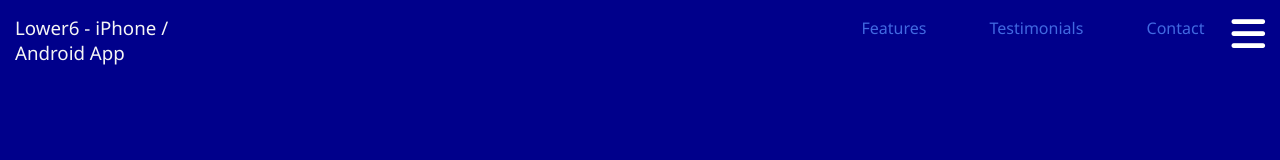
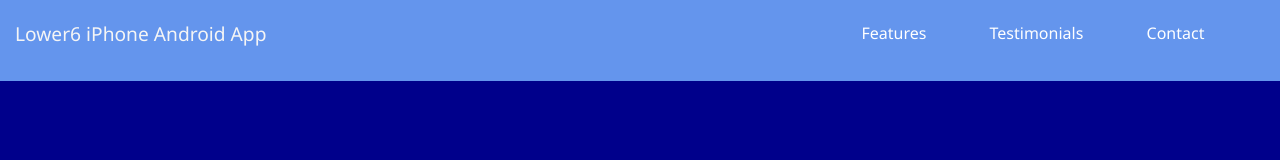
Before and after one commit to rhx1138/lower6-app, a plain HTML site: page index.html in a window 1280 px wide. Drawn offline with Linux system fonts and the light colour scheme.

Commit message:
fixed navbar responsive issue

```diff
--- a/assets/styles.css
+++ b/assets/styles.css
@@ -23,6 +23,12 @@ header {
     font-size: 2.4em;
     color: #ffffff;
     line-height: 50px;
+    text-align: left;
+}
+
+.nav-logo {
+    font-size: larger;
+    margin-top: 5px;
 }
 
 .nav-wrap {
@@ -57,7 +63,7 @@ nav ul li {
 nav ul li a {
     display: inline-block;
     padding: 12px;
-    color: royalblue;
+    color: white;
     text-decoration: none;
 }
 
@@ -73,23 +79,21 @@ nav ul li a {
 
 @media (min-width: 768px) {
     .menu-icon {
-        display: none;
+        visibility: hidden;
     }
 
-    .nav-wrap {
-        background-color: transparent;
-    }
 
     nav {
         position: relative;
         top: -10px;
         background-color: transparent;
+        left: 0px;
     }
 
     nav ul {
         max-height: 70px;
         text-align: right;
-        ;
+        margin-top: 5px;
     }
 
     nav ul li {
--- a/index.html
+++ b/index.html
@@ -14,9 +14,9 @@
 <body>
     <header>
         <div class="nav-wrap">
-            <span class="head-logo">
-                <h3>Lower6 - iPhone / Android App</h3>
-            </span>
+            <div class="nav-logo">
+                <span>Lower6&nbsp;iPhone&nbsp;Android&nbsp;App</span>
+            </div>
             <input type="checkbox" id="checkbox">
             <nav>
                 <ul class="nav-ul" id="nav-ul">
```
